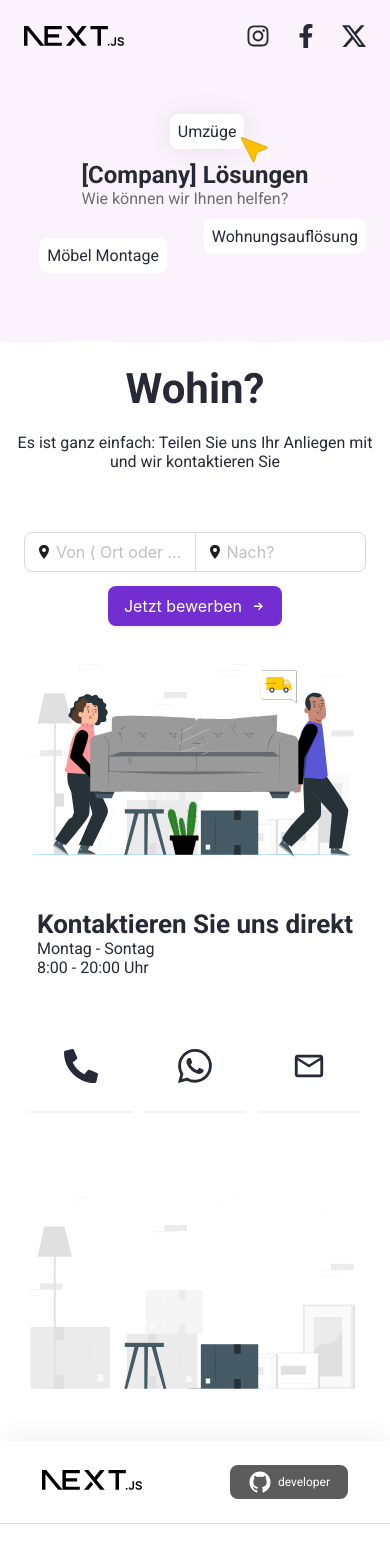
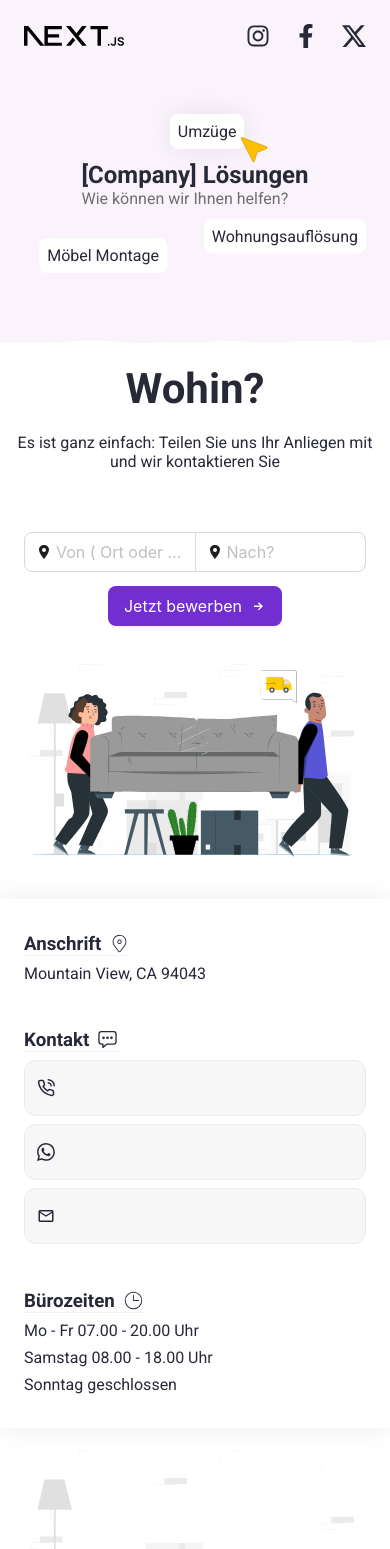
Before and after one commit to zaqoutm/umzuger, a Next.js app: page / in a window 390 px wide. Shown: the top 1549 px of the page. Built offline with nearby package versions, Linux system fonts and the light colour scheme; what @ant-design/nextjs-registry would draw is missing.

Commit message:
responsivity

```diff
--- a/src/app/apply/page.tsx
+++ b/src/app/apply/page.tsx
@@ -54,6 +54,7 @@ export default function ApplyPage() {
 
       <div className={styles.stepper}>
         <Steps
+          responsive={false}
           size='small'
           items={steps}
           current={currentStep}
--- a/src/app/page.module.css
+++ b/src/app/page.module.css
@@ -77,25 +77,40 @@
   align-items: center;
   gap: 24px;
 }
-.contactSectionLinks {
-  padding: 24px;
+.contactSectionInfo {
+  margin-top: 24px;
+  border: 1px solid #f2f2f2;
+  width: 100%;
   display: flex;
-  justify-content: center;
+  justify-content: space-around;
+  align-items: flex-start;
   gap: 24px;
+  flex-wrap: wrap;
+  border-radius: 8px;
+  padding: 34px 24px;
+  box-shadow: 0 0 24px rgba(0, 0, 0, 0.08);
 }
-.contactSectionLinks a {
-  border-bottom: 2px solid #f2f2f2;
-  padding: 24px 34px;
+.contactSectionInfo div h3 {
+  gap: 8px;
+  margin-bottom: 8px;
+  border-bottom: 1px solid #f2f2f2;
+  width: fit-content;
 }
-.contactSectionLinks a:hover {
-  border-bottom-color: #ffe989;
+.contactSectionInfo .contact {
+  display: flex;
+  flex-direction: column;
+  gap: 8px;
 }
-.contactSectionLinks a svg {
-  transition: scale 0.3s, transform 0.3s;
+
+.contactSectionInfo .contact a {
+  display: flex;
+  align-items: center;
+  gap: 6px;
+  padding: 4px 0;
 }
-.contactSectionLinks a:hover svg {
-  scale: 1.3;
-  transform: rotateZ(-5deg);
+
+.contactSectionInfo .contact a:hover {
+  background-color: #f2f2f2;
 }
 
 /*  Responsivness  */
@@ -129,7 +144,20 @@
   .transportImage img {
     max-width: 350px;
   }
-  .contactSectionLinks {
-    gap: 12px;
+
+  .contactSectionInfo {
+    border-radius: 0;
+    gap: 46px;
+    border: none;
+  }
+
+  .contactSectionInfo div {
+    width: 100%;
+  }
+  .contactSectionInfo .contact a {
+    background-color: #f7f7f7;
+    border: 1px solid #eaeaea;
+    padding: 18px 12px;
+    border-radius: 12px;
   }
 }
--- a/src/app/page.tsx
+++ b/src/app/page.tsx
@@ -3,8 +3,10 @@ import * as motion from "motion/react-client";
 import Image from "next/image";
 import Link from "next/link";
 import { BsWhatsapp } from "react-icons/bs";
-import { FaPhoneAlt } from "react-icons/fa";
-import { MdOutlineMailOutline } from "react-icons/md";
+import { CiClock2, CiLocationOn } from "react-icons/ci";
+import { FiPhoneCall } from "react-icons/fi";
+import { IoChatboxEllipsesOutline } from "react-icons/io5";
+import { MdOutlineEmail } from "react-icons/md";
 import styles from "./page.module.css";
 
 export default function Home() {
@@ -100,22 +102,40 @@ export default function Home() {
 
           {/*  */}
           {/* contact section */}
-          <div className={styles.contactSection}>
+          <div className={styles.contactSectionInfo}>
             <div>
-              <h2>Kontaktieren Sie uns direkt</h2>
-              <p>Montag - Sontag</p>
-              <p>8:00 - 20:00 Uhr</p>
+              <h3 className='flex'>
+                Anschrift <CiLocationOn size={21} />
+              </h3>
+              <p>Mountain View, CA 94043</p>
             </div>
-            <div className={styles.contactSectionLinks}>
+            {/* contact */}
+            <div>
+              <h3 className='flex'>
+                Kontakt <IoChatboxEllipsesOutline size={21} />
+              </h3>
+              <div className={styles.contact}>
                 <Link href={`tel:${company_phone}`}>
-                <FaPhoneAlt size={34} />
+                  <FiPhoneCall size={18} /> {company_phone}
                 </Link>
                 <Link href={`https://wa.me/${whatsappPhone}`}>
-                <BsWhatsapp size={34} />
+                  <BsWhatsapp size={18} /> {whatsappPhone}
                 </Link>
                 <Link href={`mailto:${company_email}`}>
-                <MdOutlineMailOutline size={34} />
+                  <MdOutlineEmail size={18} /> {company_email}
                 </Link>
+              </div>
+            </div>
+            <div>
+              <h3 className='flex'>
+                Bürozeiten
+                <CiClock2 size={21} />
+              </h3>
+              <div className={styles.contact}>
+                <p>Mo - Fr 07.00 - 20.00 Uhr</p>
+                <p>Samstag 08.00 - 18.00 Uhr</p>
+                <p>Sonntag geschlossen</p>
+              </div>
             </div>
           </div>
 
--- a/src/components/inputs/CustomRadioGroup.tsx
+++ b/src/components/inputs/CustomRadioGroup.tsx
@@ -36,6 +36,7 @@ const CustomRadioGroup = ({ name, options }: Props) => {
                 key={opt.value}
               >
                 <input
+                  name={name}
                   type='radio'
                   value={opt.value}
                   checked={field.value === opt.value}
```
Also changed, not shown: src/app/apply/styles.module.css (+26 -0 lines), src/app/loading.tsx (+3 -4 lines), src/components/inputs/styles.module.css (+44 -5 lines). Lines whose indentation alone changed are shown as unchanged.
